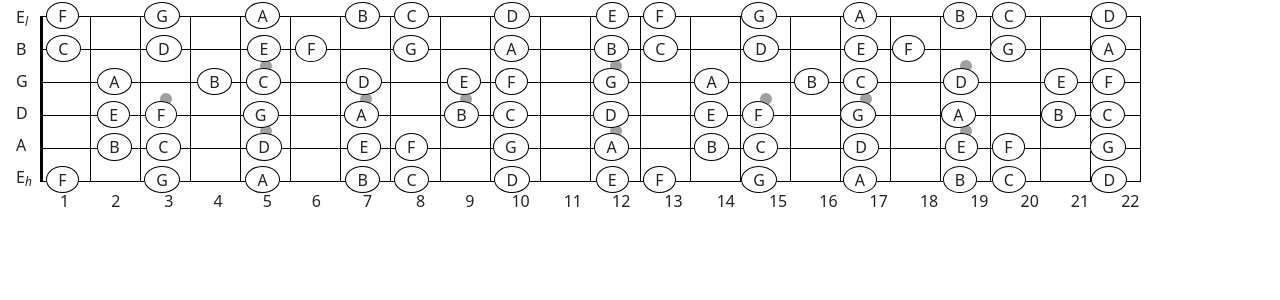
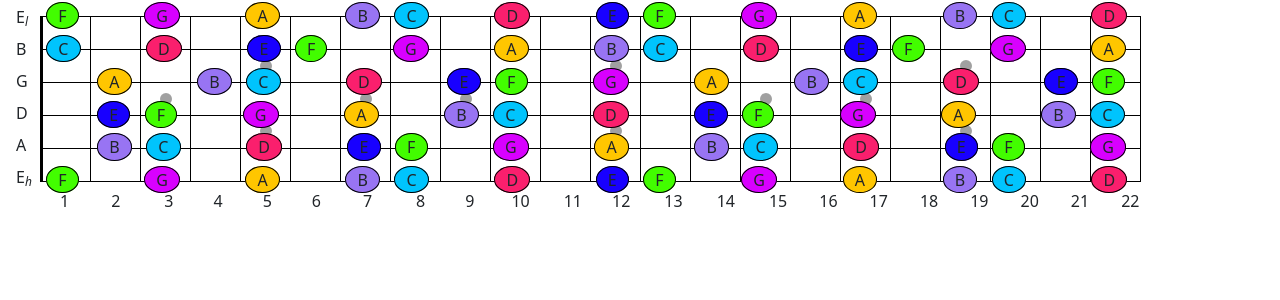
Before and after one commit to pks9862728888/guitar-utils, an Angular app: page / in a window 1280 px wide. Shown: the top 300 px of the page. Built offline with nearby package versions, Linux system fonts and the light colour scheme.

Commit message:
Added overlay color to notes

```diff
--- a/src/app/guitar/notes/notes.component.css
+++ b/src/app/guitar/notes/notes.component.css
@@ -2,7 +2,3 @@
     margin-top: -203px;
     margin-left: 30px;
 }
-
-.opacity-0 {
-    opacity: 0;
-}
--- a/src/app/guitar/notes/notes.component.html
+++ b/src/app/guitar/notes/notes.component.html
@@ -1,6 +1,6 @@
 <app-fretboard></app-fretboard>
 <section class="note-section">
     <div *ngFor="let stringNotes of filteredNotes" class="m-b-55r">
-        <app-note *ngFor="let note of stringNotes" [noteName]="note" class="m-r-55r"></app-note>
+        <app-note *ngFor="let note of stringNotes" [noteName]="note" [rgbaOverlayColor]="getOverlayColor(note)" class="m-r-55r"></app-note>
     </div>
 </section>
--- a/src/app/guitar/notes/notes.component.ts
+++ b/src/app/guitar/notes/notes.component.ts
@@ -7,12 +7,23 @@ import { Component, OnInit } from '@angular/core';
 })
 export class NotesComponent implements OnInit {
 
+  // Guitar notes on frets
   private Elow = 'FOGOAOBCODOEFOGOAOBCOD';
   private B = 'CODOEFOGOAOBCODOEFOGOA';
   private G = 'OAOBCODOEFOGOAOBCODOEF';
   private D = 'OEFOGOAOBCODOEFOGOAOBC';
   private A = 'OBCODOEFOGOAOBCODOEFOG';
   private Ehigh = 'FOGOAOBCODOEFOGOAOBCOD';
+
+  // Overlay color for various notes
+  private AOverlayColor = 'rgba(255, 198, 0, 1)';
+  private BOverlayColor = 'rgba(152, 116, 243, 1)';
+  private COverlayColor = 'rgba(0, 196, 253, 1)';
+  private DOverlayColor = 'rgba(250, 31, 109, 1)';
+  private EOverlayColor = 'rgba(24, 0, 255, 1)';
+  private FOverlayColor = 'rgba(66, 253, 0, 1)';
+  private GOverlayColor = 'rgba(216, 0, 255, 1)';
+  private HiddenColor = 'rgba(255, 255, 255, 0)';
 
   filteredNotes: string[][];
 
@@ -31,7 +42,6 @@ export class NotesComponent implements OnInit {
     notes.push(this.getSplittedNotes(this.A, filter));
     notes.push(this.getSplittedNotes(this.Ehigh, filter));
 
-    console.log(notes);
     return notes;
   }
 
@@ -48,4 +58,24 @@ export class NotesComponent implements OnInit {
     return splittedNotes;
   }
 
+  getOverlayColor(note: string): string {
+    if (note === 'A') {
+      return this.AOverlayColor;
+    } else if (note === 'B') {
+      return this.BOverlayColor;
+    } else if (note === 'C') {
+      return this.COverlayColor;
+    } else if (note === 'D') {
+      return this.DOverlayColor;
+    } else if (note === 'E') {
+      return this.EOverlayColor;
+    } else if (note === 'F') {
+      return this.FOverlayColor;
+    } else if (note === 'G') {
+      return this.GOverlayColor;
+    } else {
+      return this.HiddenColor;
+    }
+  }
+
 }
--- a/src/app/shared/note/note.component.html
+++ b/src/app/shared/note/note.component.html
@@ -1 +1 @@
-<span class="note" [ngClass]="{'opacity-0': noteName === 'O'}">{{noteName}}</span>
+<span class="note" [ngClass]="{'opacity-0': noteName === 'O'}" [style.background-color]="rgbaOverlayColor">{{ noteName }}</span>
--- a/src/app/shared/note/note.component.ts
+++ b/src/app/shared/note/note.component.ts
@@ -8,6 +8,7 @@ import { Component, Input, OnInit } from '@angular/core';
 export class NoteComponent implements OnInit {
 
   @Input() noteName: string;
+  @Input() rgbaOverlayColor: string;
 
   constructor() { }
 
```
